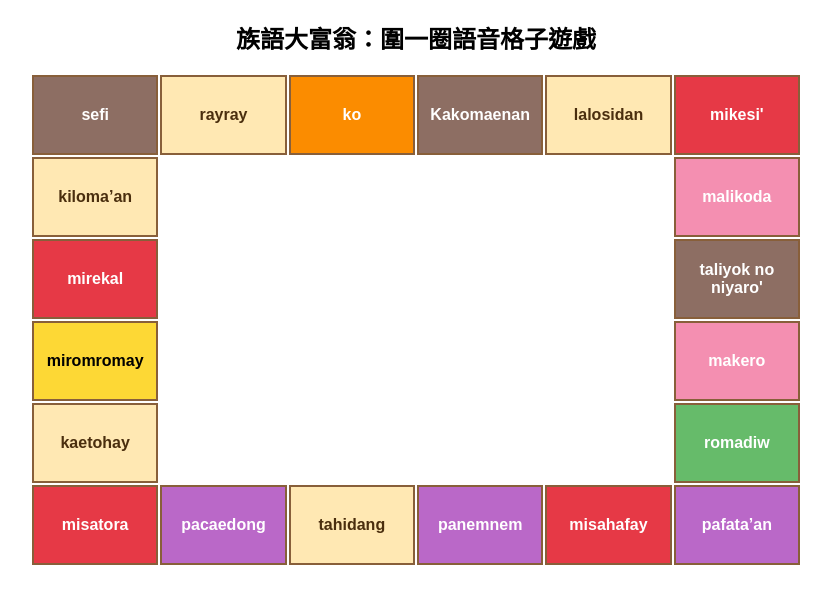
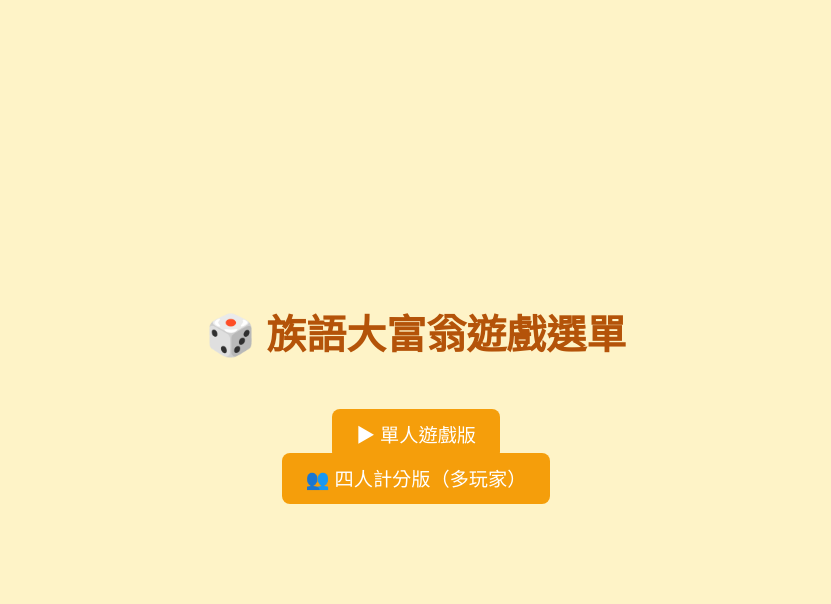
Before and after one commit to rollamoggi123/monopoly-game, a plain HTML site: page index.html in a window 1280 px wide. Shown: the whole page, without its empty margins (224-1055 px from the left). Drawn offline with Linux system fonts and the light colour scheme.

Commit message:
Add files via upload
Signed-off-by: rollamoggi123 <rollamoggi123@gmail.com>

```diff
--- a/index.html
+++ b/index.html
@@ -2,80 +2,51 @@
 <!DOCTYPE html>
 <html lang="zh-Hant">
 <head>
-  <meta charset="UTF-8">
-  <title>族語大富翁擲骰遊戲</title>
+  <meta charset="UTF-8" />
+  <meta name="viewport" content="width=device-width, initial-scale=1.0"/>
+  <title>族語大富翁遊戲首頁</title>
   <style>
-    .grid-container {
-      display: grid;
-      grid-template-areas:
-        'a b c d e f'
-        'x . . . . g'
-        'w . . . . h'
-        'v . . . . i'
-        'u . . . . j'
-        't s r q p o';
-      grid-template-columns: repeat(6, 1fr);
-      grid-template-rows: repeat(6, 80px);
-      gap: 2px;
-      width: 768px;
-      margin: 0 auto;
-    }
-    .grid-item {
+    body {
+      background-color: #fef3c7;
+      font-family: 'Segoe UI', sans-serif;
       display: flex;
+      flex-direction: column;
       align-items: center;
       justify-content: center;
-      background-color: #f9f7ec;
-      border: 2px solid #885f3a;
-      font-weight: bold;
-      font-size: 14px;
+      height: 100vh;
+      margin: 0;
+      text-align: center;
     }
-    .grid-item button {
-      width: 100%;
-      height: 100%;
-      border: none;
-      background-color: #ffe8b3;
-      color: #4a2e0e;
-      font-size: 16px;
-      font-weight: bold;
-      cursor: pointer;
+    h1 {
+      color: #b45309;
+      font-size: 2.5rem;
+    }
+    ul {
+      list-style: none;
+      padding: 0;
+    }
+    li {
+      margin: 1rem 0;
+    }
+    a {
+      text-decoration: none;
+      background-color: #f59e0b;
+      color: white;
+      padding: 0.75rem 1.5rem;
+      border-radius: 8px;
+      font-size: 1.2rem;
       transition: background-color 0.3s;
     }
-    .grid-item button:hover {
-      background-color: #ffcc66;
+    a:hover {
+      background-color: #d97706;
     }
   </style>
 </head>
 <body>
-  <h2 style="text-align:center">族語大富翁：圍一圈語音格子遊戲</h2>
-  <div class="grid-container">
-    <div class="grid-item" style="grid-area: a;"><button style="background-color:#8d6e63; color:white;" onclick="playSound('sefi')">sefi</button></div>
-    <div class="grid-item" style="grid-area: b;"><button onclick="playSound('rayray')">rayray</button></div>
-    <div class="grid-item" style="grid-area: c;"><button style="background-color:#fb8c00; color:white;" onclick="playSound('ko')">ko</button></div>
-    <div class="grid-item" style="grid-area: d;"><button style="background-color:#8d6e63; color:white;" onclick="playSound('kakomaenan')">Kakomaenan</button></div>
-    <div class="grid-item" style="grid-area: e;"><button onclick="playSound('lalosidan')">lalosidan</button></div>
-    <div class="grid-item" style="grid-area: f; background-color: #e63946;"><button style="background-color:#e63946; color:white;" onclick="playSound('mikesi')">mikesi'</button></div>
-    <div class="grid-item" style="grid-area: g;"><button style="background-color:#f48fb1; color:white;" onclick="playSound('malikoda')">malikoda</button></div>
-    <div class="grid-item" style="grid-area: h;"><button style="background-color:#8d6e63; color:white;" onclick="playSound('taliyok_no_niyaro')">taliyok no niyaro'</button></div>
-    <div class="grid-item" style="grid-area: i;"><button style="background-color:#f48fb1; color:white;" onclick="playSound('makero')">makero</button></div>
-    <div class="grid-item" style="grid-area: j;"><button style="background-color:#66bb6a; color:white;" onclick="playSound('romadiw')">romadiw</button></div>
-    <div class="grid-item" style="grid-area: o;"><button style="background-color:#ba68c8; color:white;" onclick="playSound('pafata')">pafata’an</button></div>
-    <div class="grid-item" style="grid-area: p; background-color: #e63946;"><button style="background-color:#e63946; color:white;" onclick="playSound('misahafay')">misahafay</button></div>
-    <div class="grid-item" style="grid-area: q;"><button style="background-color:#ba68c8; color:white;" onclick="playSound('panemnem')">panemnem</button></div>
-    <div class="grid-item" style="grid-area: r;"><button onclick="playSound('tahidang')">tahidang</button></div>
-    <div class="grid-item" style="grid-area: s;"><button style="background-color:#ba68c8; color:white;" onclick="playSound('pacaedong')">pacaedong</button></div>
-    <div class="grid-item" style="grid-area: t; background-color: #e63946;"><button style="background-color:#e63946; color:white;" onclick="playSound('misatora')">misatora</button></div>
-    <div class="grid-item" style="grid-area: u;"><button onclick="playSound('kaetohay')">kaetohay</button></div>
-    <div class="grid-item" style="grid-area: v;"><button style="background-color:#fdd835; color:black;" onclick="playSound('miromromay')">miromromay</button></div>
-    <div class="grid-item" style="grid-area: w; background-color: #e63946;"><button style="background-color:#e63946; color:white;" onclick="playSound('mirekal')">mirekal</button></div>
-    <div class="grid-item" style="grid-area: x;"><button onclick="playSound('kilomaan')">kiloma’an</button></div>
-  </div>
-  <audio id="audio-player" src=""></audio>
-  <script>
-    function playSound(word) {
-      const audio = document.getElementById("audio-player");
-      audio.src = `audio/${word}.mp3`;
-      audio.play();
-    }
-  </script>
+  <h1>🎲 族語大富翁遊戲選單</h1>
+  <ul>
+    <li><a href="index.html">▶ 單人遊戲版</a></li>
+    <li><a href="score-mode.html">👥 四人計分版（多玩家）</a></li>
+  </ul>
 </body>
 </html>
```
